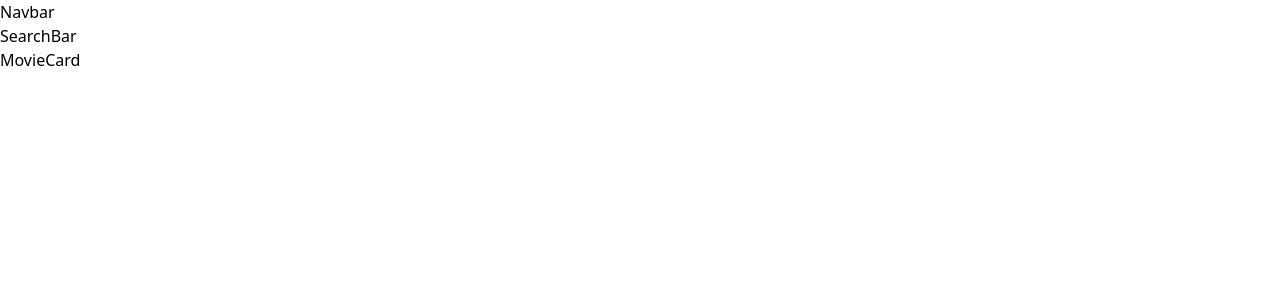
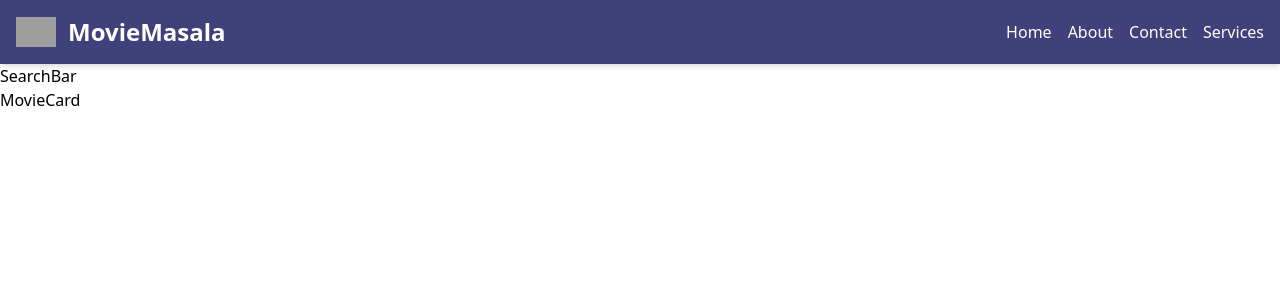
Before and after one commit to abhayrajak06/react-movie-searching, a React (Vite) app: page / in a window 1280 px wide. Shown: the top 300 px of the page. Built offline with nearby package versions, Linux system fonts and the light colour scheme; grey boxes are pictures that could not be loaded.

Commit message:
navbar implemented

```diff
--- a/src/App.jsx
+++ b/src/App.jsx
@@ -5,11 +5,11 @@ import SearchBar from "./components/SearchBar";
 
 function App() {
   return (
-    <>
+    <div>
       <Navbar />
       <SearchBar />
       <MovieCard />
-    </>
+    </div>
   );
 }
 
--- a/src/components/Navbar.jsx
+++ b/src/components/Navbar.jsx
@@ -1,7 +1,26 @@
 import React from "react";
 
 const Navbar = () => {
-  return <div>Navbar</div>;
+  return (
+    <div className="main lg:flex md:flex flex-wrap justify-between items-center p-4 bg-[#40407a] shadow-md sticky top-0">
+      <div className="left flex items-center justify-center space-x-3">
+        <img
+          src="https://movie-app-88kamal.vercel.app/clipart3105859.png"
+          className="w-10"
+          alt="brand logo"
+        />
+        <h2 className="font-bold text-2xl text-white">MovieMasala</h2>
+      </div>
+      <div className="right">
+        <ul className="flex text-white space-x-4 justify-center">
+          <li>Home</li>
+          <li>About</li>
+          <li>Contact</li>
+          <li>Services</li>
+        </ul>
+      </div>
+    </div>
+  );
 };
 
 export default Navbar;
```
